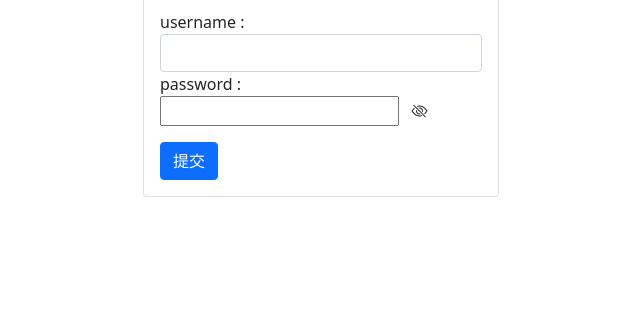
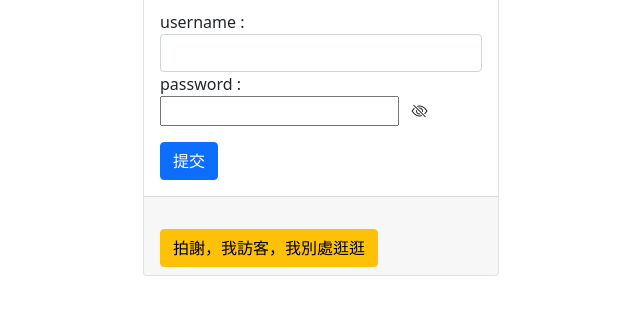
Before and after one commit to wwilsson94624/-, a plain HTML site: page public/admin.html in a window 1280 px wide. Shown: the part 61-376 px from the top of the page, without its empty margins (319-959 px from the left). Drawn offline with nearby package versions, Linux system fonts and the light colour scheme.

Commit message:
wilson_add_exit_for_admin

```diff
--- a/public/admin.html
+++ b/public/admin.html
@@ -31,7 +31,13 @@
                             </label>
 
                     </div> <!-- card-body  -->
+                    <div class="card-footer">
+                        &emsp;&emsp;&emsp;&emsp;&emsp;&emsp;&emsp;&emsp;&emsp;&emsp;
+                        <label class="btn btn-warning " onclick="window.location.href='index.html';">拍謝，我訪客，我別處逛逛</label>
+                    </div>
                 </div> <!-- card -->
+
+
             </div> <!-- col-md-4 -->
             <div class="col-md-4">
             </div>
```
